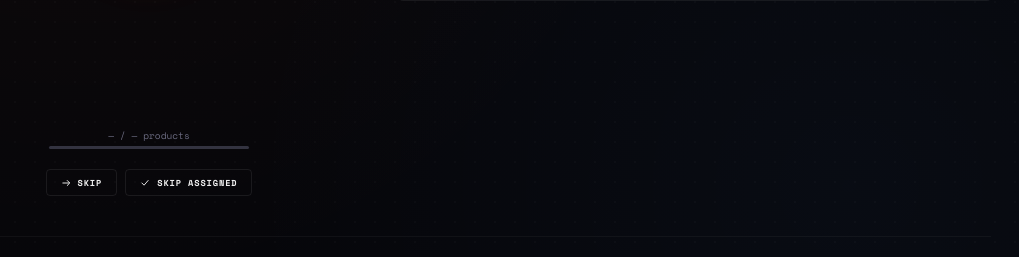
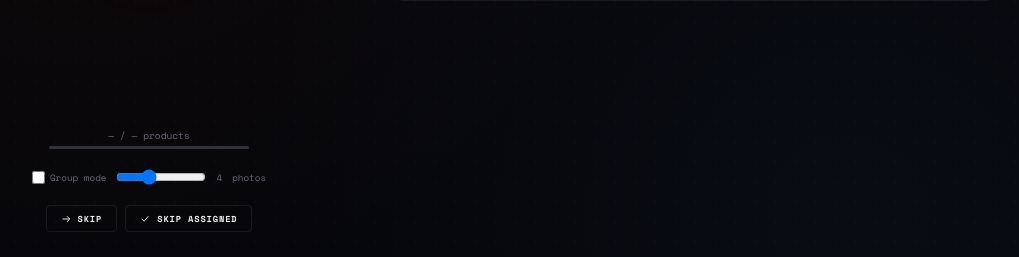
Before and after one commit to 03gilbe-design/amazon-search, a Flask app: template webui/templates/categorize.html in a window 1280 px wide. Shown: the part 468-725 px from the top of the page, without its empty margins (175-1194 px from the left). Run offline with Flask 3, Linux system fonts and the light colour scheme; the template is opened without the code that fills it, so the values that code supplies are empty; some libraries are stand-ins or nearby versions.

Commit message:
feat: sunflower group mode + album stacks + drag-to-circle; CSV injection fix; old-style flow diagram
- categorize: assigned photos pile up under their category circle as a scattered
  semi-overlapping album stack (deterministic jitter per ASIN); group mode shows
  N products (slider 2-8) the code considers together (same auto-suggest bucket),
  each draggable onto a circle individually — click a circle assigns the whole
  group; auto-suggest learns live from picks
- app: CSV export prefixes ' to cells starting with =+-@ (formula injection)
- docs/flow.png: rebuilt in the original master style — dark, node icons, curved
  colored branches (green cache-hit, blue main, red X->free-scraping fallback,
  orange dotted optionals), English

Live-tested end to end: real search from the UI (28 products, 1 credit) ->
report -> categorizer: created 5 categories, assigned 10 products, stacks
render, group mode shows 5 draggable photos, picks persisted to
~/.amazon_search_learned_categories.json.

Co-Authored-By: Claude Fable 5 <noreply@anthropic.com>

```diff
--- a/webui/app.py
+++ b/webui/app.py
@@ -181,10 +181,15 @@ def export(job_id, fmt):
         data = json.dumps(payload, ensure_ascii=False, indent=1)
         mime = "application/json"
     elif fmt == "csv":
+        def _safe(v):
+            # CSV formula injection: Excel esegue celle che iniziano con =+-@
+            if isinstance(v, str) and v[:1] in "=+-@":
+                return "'" + v
+            return v
         buf = io.StringIO()
         w = csv.DictWriter(buf, fieldnames=rows[0].keys() if rows else ["asin"])
         w.writeheader()
-        w.writerows(rows)
+        w.writerows([{k: _safe(v) for k, v in r.items()} for r in rows])
         data, mime = buf.getvalue(), "text/csv"
     else:
         return jsonify({"error": "fmt must be csv or json"}), 400
--- a/webui/templates/categorize.html
+++ b/webui/templates/categorize.html
@@ -65,6 +65,16 @@
           <div style="width:200px;height:3px;background:var(--muted);border-radius:99px;overflow:hidden">
             <div id="sf-bar" style="height:100%;background:var(--orange);width:0%;transition:width 0.3s"></div>
           </div>
+        </div>
+
+        <!-- group mode: N images the code thinks belong together, draggable one by one -->
+        <div style="display:flex;gap:10px;align-items:center;font-size:0.66rem;color:var(--dim)">
+          <label style="display:flex;gap:5px;align-items:center;cursor:pointer">
+            <input type="checkbox" id="group-mode" onchange="renderCurrentProduct()"> Group mode
+          </label>
+          <input type="range" id="group-size" min="2" max="8" value="4" style="width:90px"
+                 oninput="document.getElementById('group-size-lbl').textContent=this.value;renderCurrentProduct()">
+          <span id="group-size-lbl">4</span> photos
         </div>
 
         <!-- skip / skip assigned -->
@@ -185,6 +195,64 @@ async function assignCategory(asin, cat) {
 }
 
 // ── Sunflower ─────────────────────────────────────────────────────────────
+function isGroupMode() { return document.getElementById('group-mode').checked; }
+function groupSize() { return parseInt(document.getElementById('group-size').value, 10); }
+
+// group = next N unassigned that the code considers together: same suggested
+// category first, then sequential fill. Draggable singles; click circle = all.
+function currentGroup() {
+  const n = groupSize();
+  const un = ALL_PRODUCTS.filter(p => !p.category);
+  if (!un.length) return [];
+  const seed = un[currentIdx % un.length];
+  const key = autoSuggest(seed);
+  const same = un.filter(p => autoSuggest(p) === key && p !== seed);
+  return [seed, ...same, ...un.filter(p => p !== seed && !same.includes(p))].slice(0, n);
+}
+
+function renderGroupCenter(group) {
+  const wrap = document.getElementById('sf-img-wrap');
+  wrap.querySelectorAll('.sf-group-img').forEach(el => el.remove());
+  document.getElementById('sf-img').style.display = 'none';
+  document.getElementById('sf-ph').style.display = 'none';
+  group.forEach((p, i) => {
+    const img = document.createElement('img');
+    img.className = 'sf-group-img';
+    img.draggable = true;
+    if (p.thumbnail && /^https?:\/\//.test(p.thumbnail)) img.src = p.thumbnail;
+    img.title = p.title || '';
+    const ang = (2 * Math.PI * i / group.length);
+    img.style.cssText = 'position:absolute;width:54px;height:54px;object-fit:contain;'
+      + 'background:#fff;border-radius:8px;border:2px solid var(--border2);cursor:grab;'
+      + 'left:' + (43 + Math.cos(ang) * 34) + 'px;top:' + (43 + Math.sin(ang) * 34) + 'px;'
+      + 'transform:rotate(' + ((i * 37) % 21 - 10) + 'deg);z-index:' + (5 + i);
+    img.addEventListener('dragstart', e => {
+      e.dataTransfer.setData('text/plain', p.asin);
+      img.style.opacity = '.4';
+    });
+    img.addEventListener('dragend', () => { img.style.opacity = '1'; });
+    wrap.appendChild(img);
+  });
+}
+
+// album stacks: assigned thumbnails pile up under each category circle,
+// semi-overlapping with scattered angles — visible history of your picks
+function renderStacks(sf, cat, x, y, color) {
+  const thumbs = ALL_PRODUCTS.filter(p => p.category === cat && p.thumbnail
+                                     && /^https?:\/\//.test(p.thumbnail)).slice(-5);
+  thumbs.forEach((p, i) => {
+    const im = document.createElement('img');
+    im.className = 'sf-circle sf-stack-img';
+    if (p.thumbnail) im.src = p.thumbnail;
+    const jit = (h => (h % 17) - 8)([...p.asin].reduce((a, c) => a + c.charCodeAt(0), 0));
+    im.style.cssText = 'position:absolute;width:30px;height:30px;object-fit:contain;'
+      + 'background:#fff;border-radius:6px;border:1.5px solid ' + color + '66;'
+      + 'left:' + (x + 20 + i * 9 + jit / 3) + 'px;top:' + (y + 74 + (i % 2) * 6) + 'px;'
+      + 'transform:rotate(' + (jit + i * 4) + 'deg);z-index:2;pointer-events:none';
+    sf.appendChild(im);
+  });
+}
+
 function renderSunflower() {
   const sf = document.getElementById('sunflower');
   // Remove old circles
@@ -215,14 +283,24 @@ function renderSunflower() {
       circle.textContent = cat;
       circle.style.fontSize = cat.length > 12 ? '0.52rem' : '0.6rem';
       circle.dataset.cat = cat;
-      const prod = ALL_PRODUCTS[currentIdx];
-      const suggested = autoSuggest(prod);
+      const group = isGroupMode() ? currentGroup() : null;
+      const prod = ALL_PRODUCTS[currentIdx % ALL_PRODUCTS.length];
+      const suggested = autoSuggest(group ? group[0] : prod);
       if (suggested === cat) circle.classList.add('suggested');
       circle.onclick = () => {
-        assignCategory(prod.asin, cat).then(() => {
-          advanceSunflower();
-        });
+        const targets = group || [prod];
+        Promise.all(targets.map(t => assignCategory(t.asin, cat)))
+          .then(() => advanceSunflower());
       };
+      // drop di una singola foto trascinata dal gruppo centrale
+      circle.addEventListener('dragover', e => { e.preventDefault(); circle.classList.add('suggested'); });
+      circle.addEventListener('dragleave', () => { if (suggested !== cat) circle.classList.remove('suggested'); });
+      circle.addEventListener('drop', e => {
+        e.preventDefault();
+        const asin = e.dataTransfer.getData('text/plain');
+        if (asin) assignCategory(asin, cat).then(() => renderCurrentProduct());
+      });
+      renderStacks(sf, cat, x, y, catColor(i));
     }
     sf.appendChild(circle);
   });
@@ -242,6 +320,23 @@ function renderCurrentProduct() {
   // Wrap around
   let idx = currentIdx % ALL_PRODUCTS.length;
   if (ALL_PRODUCTS.length === 0) return;
+
+  document.getElementById('sf-img-wrap').querySelectorAll('.sf-group-img').forEach(el => el.remove());
+  if (isGroupMode()) {
+    const group = currentGroup();
+    renderGroupCenter(group);
+    const first = group[0] || ALL_PRODUCTS[idx];
+    document.getElementById('sf-title').textContent = group.length + ' products — drag one, or click a circle for all';
+    document.getElementById('sf-price').textContent = '';
+    document.getElementById('sf-brand').textContent = first.title ? first.title.slice(0, 50) : '';
+    document.getElementById('sf-current-cat').textContent = 'group';
+    document.getElementById('sf-suggest').textContent = autoSuggest(first) || '—';
+    const done = ALL_PRODUCTS.filter(x => x.category).length;
+    document.getElementById('sf-progress').textContent = done + ' / ' + ALL_PRODUCTS.length;
+    document.getElementById('sf-bar').style.width = (done / ALL_PRODUCTS.length * 100) + '%';
+    renderSunflower();
+    return;
+  }
 
   const p = ALL_PRODUCTS[idx];
   const img = document.getElementById('sf-img');
```
Also changed, not shown: 1 other file.
